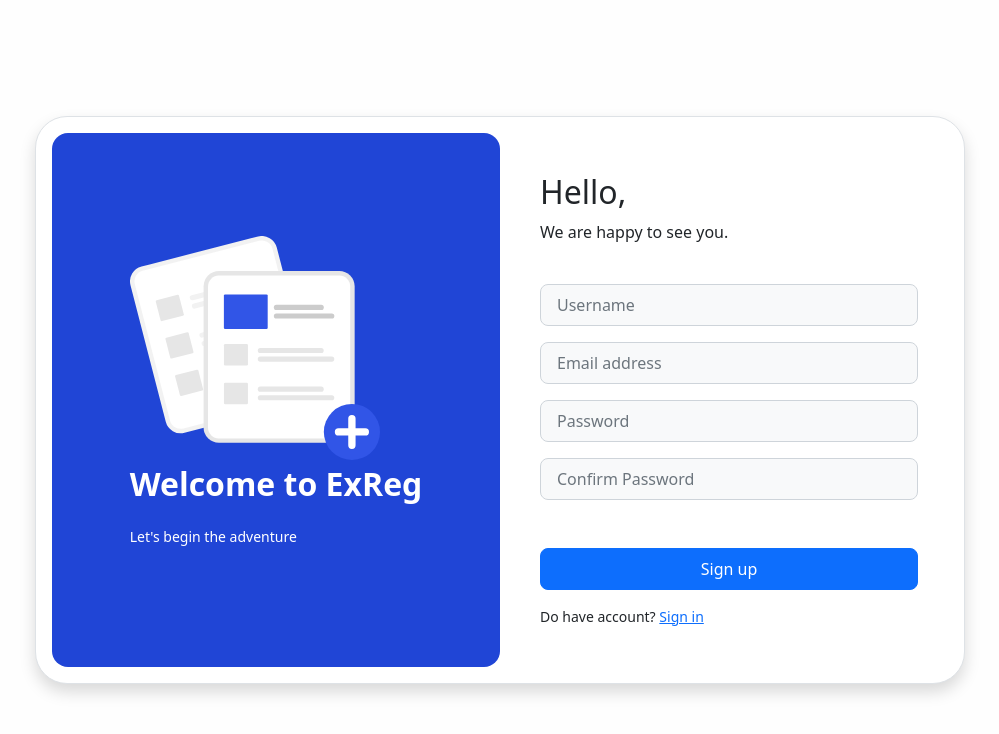
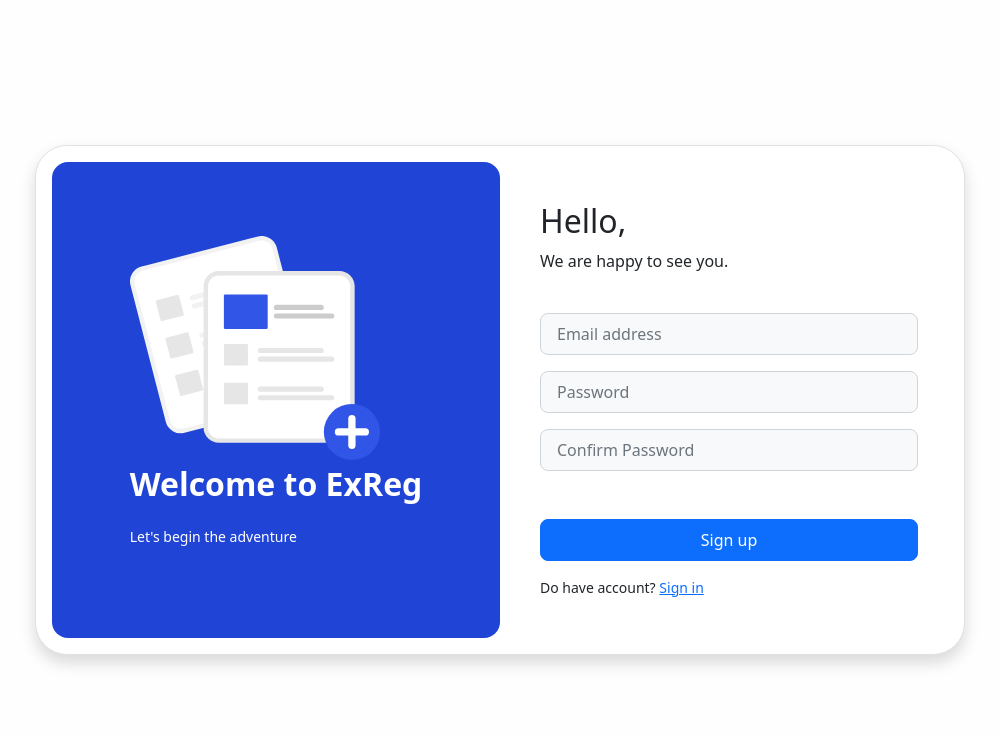
Before and after one commit to bEn1302/ExReg, a plain HTML site: page sign_up.html in a window 1280 px wide. Shown: the whole page, without its empty margins (140-1139 px from the left). Drawn offline with nearby package versions, Linux system fonts and the light colour scheme.

Commit message:
delete username

```diff
--- a/sign_up.html
+++ b/sign_up.html
@@ -55,13 +55,6 @@
             </div>
             <div class="input-group mb-3">
               <input
-                type="text"
-                class="form-control form-control-lg bg-light fs-6"
-                placeholder="Username"
-              />
-            </div>
-            <div class="input-group mb-3">
-              <input
                 type="email"
                 class="form-control form-control-lg bg-light fs-6"
                 placeholder="Email address"
```
